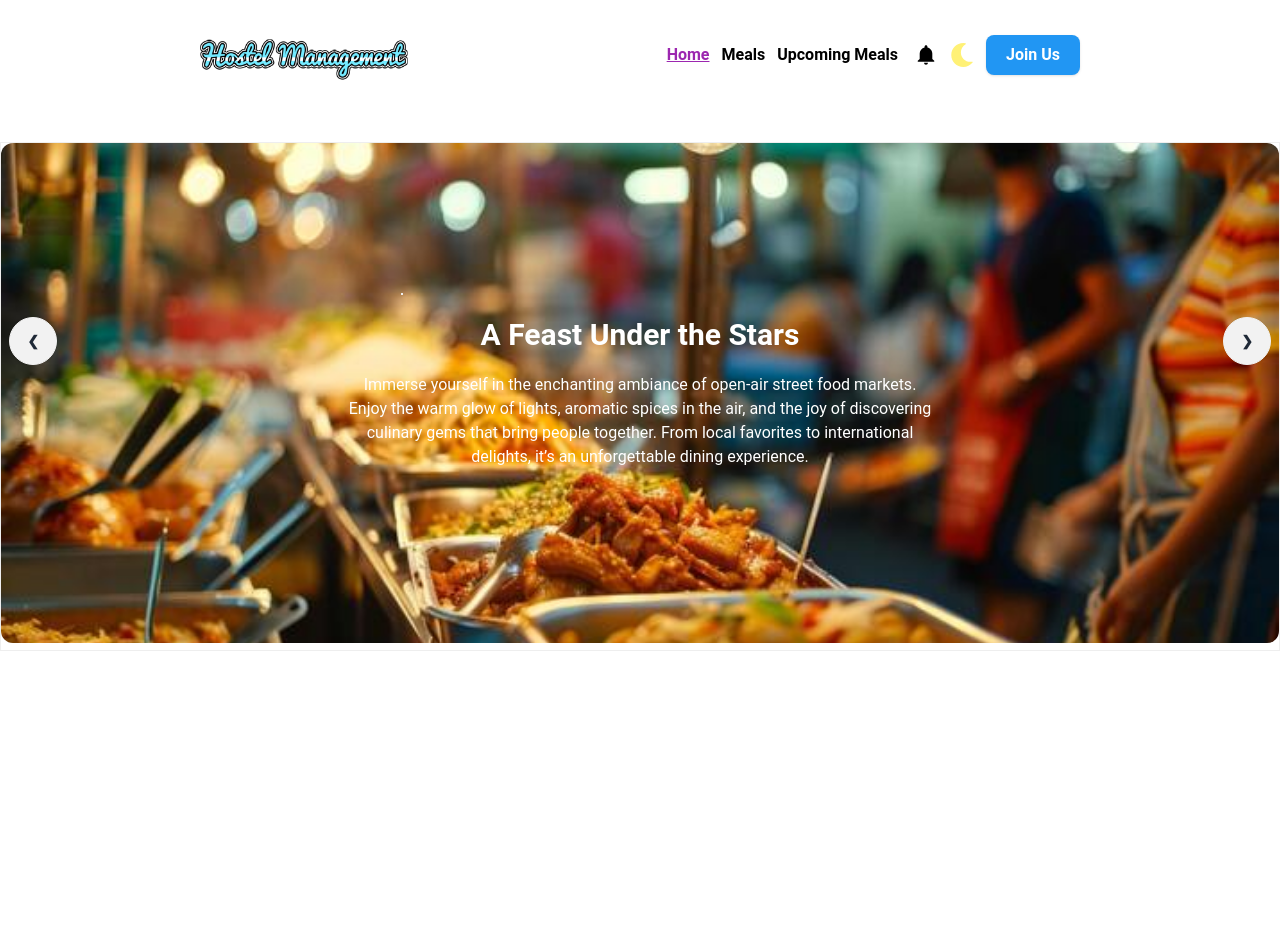
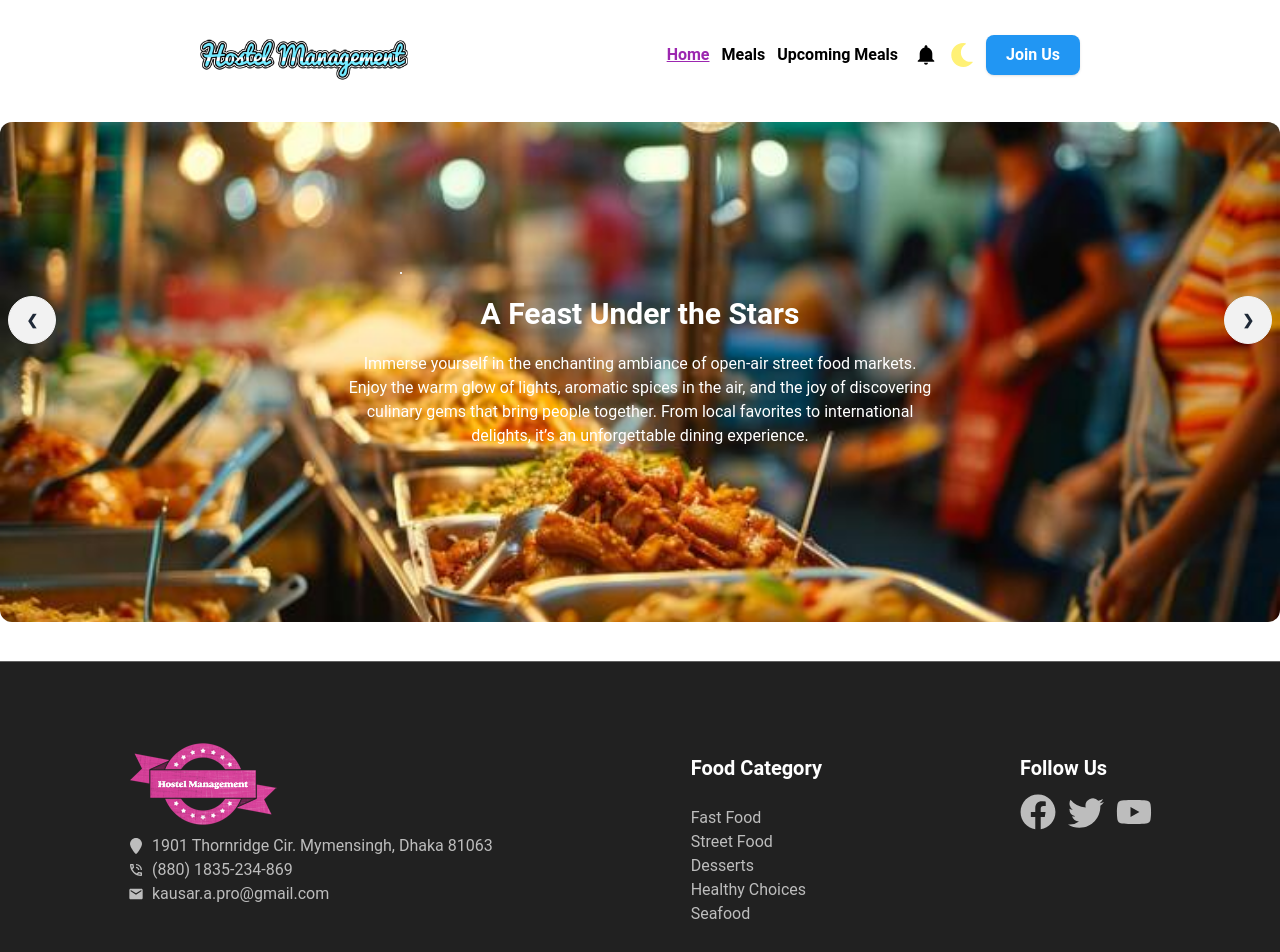
Before and after one commit to codeWithKausar43/Hostel-Management-Client, a React (Vite) app: page / in a window 1280 px wide. Shown: the top 952 px of the page. Before the commit the page ends 800 px from the top, so only its background shows below. Built offline with nearby package versions, Linux system fonts and the light colour scheme; no server answers.

Commit message:
added footer section

```diff
--- a/src/components/Banner.jsx
+++ b/src/components/Banner.jsx
@@ -6,7 +6,7 @@ import banner4 from "../assets/banner4.jpg";
 import BannerTitle from "../sheard/BannerTitle";
 const Banner = () => {
   return (
-    <div className="mt-8 md:mb-0 border w-full relative">
+    <div className="mt-3 md:mb-0  w-full relative">
       <div className="carousel w-full">
         <div id="slide1" className="carousel-item relative w-full">
           <img
--- a/src/layouts/MainLayout.jsx
+++ b/src/layouts/MainLayout.jsx
@@ -1,5 +1,6 @@
 import { Outlet } from "react-router-dom";
 import Navbar from "../components/Navbar";
+import Footer from "../sheard/Footer";
 
 
 
@@ -11,7 +12,7 @@ const MainLayout = () => {
             <div className="min-h-[330px]">
             <Outlet></Outlet>
             </div>
-
+            <Footer></Footer>
         </div>
     );
 };
--- /dev/null
+++ b/src/sheard/Footer.jsx
@@ -0,0 +1,79 @@
+import { BsTwitter } from "react-icons/bs";
+import { FaFacebook, FaYoutube } from "react-icons/fa";
+import { FaLocationPin } from "react-icons/fa6";
+import logo from "../assets/logo.png";
+import { MdEmail, MdOutlinePhoneInTalk } from "react-icons/md";
+import { Link } from "react-router-dom";
+
+const Footer = () => {
+  return (
+    <div className="bg-gray-900 pb-10 pt-20 mt-8 border-t  border-gray-700">
+      <div className=" md:flex md:justify-between grid-rows-1 mx-auto w-[80%]">
+        <div className="text-gray-400">
+          <div className="-mt-2">
+            <Link to="/">
+              <img src={logo} alt="" />
+            </Link>
+          </div>
+          <p className="flex items-center gap-2  hover:text-purple-500">
+            <FaLocationPin></FaLocationPin> 1901 Thornridge Cir. Mymensingh,
+            Dhaka 81063
+          </p>
+          <p className="flex items-center gap-2  hover:text-purple-500">
+            <MdOutlinePhoneInTalk />
+            (880) 1835-234-869
+          </p>
+          <p className="flex items-center gap-2  hover:text-purple-500">
+            <MdEmail /> kausar.a.pro@gmail.com
+          </p>
+        </div>
+        <div>
+          <h2 className="font-bold text-xl text-white py-3">
+            Food Category
+          </h2>
+          <div className="flex flex-col py-3 text-gray-400">
+            <a href="#" className="hover:text-purple-400">
+            Fast Food
+            </a>
+            <a href="#" className="hover:text-purple-400">
+            Street Food
+            </a>
+            <a href="#" className="hover:text-purple-400">
+            Desserts
+            </a>
+            <a href="#" className="hover:text-purple-400">
+            Healthy Choices
+            </a>
+            <a href="#" className="hover:text-purple-400">
+            Seafood
+            </a>
+          </div>
+        </div>
+        <div>
+          <h2 className="font-bold text-xl text-white py-3">Follow Us</h2>
+          <div className="text-4xl text-gray-400 flex gap-3">
+            <Link to="https://www.facebook.com/" target="-blank">
+              <FaFacebook />
+            </Link>
+            <Link to="https://x.com/home?lang=bn" target="-blank">
+              <BsTwitter />
+            </Link>
+            <Link
+              to="https://www.youtube.com/@ProgrammingHeroCommunity"
+              target="-blank"
+            >
+              {" "}
+              <FaYoutube></FaYoutube>
+            </Link>
+          </div>
+        </div>
+      </div>
+      <hr className="w-[80%] mx-auto mt-8" />
+      <p className="text-center text-gray-400 mt-6">
+        Copyright © {new Date().getFullYear()} Hostel WP. All Rights Reserved.
+      </p>
+    </div>
+  );
+};
+
+export default Footer;
```
